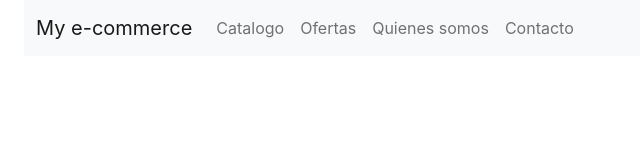
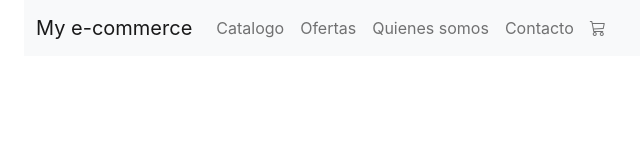
Before and after one commit to manuortega12/viteProject, a React (Vite) app: page / in a window 1280 px wide. Shown: the top 160 px of the page, without its empty margins (58-698 px from the left). Built offline with nearby package versions, Linux system fonts and the light colour scheme.

Commit message:
genero Cartwidget

```diff
--- a/index.html
+++ b/index.html
@@ -9,7 +9,10 @@
       integrity="sha384-0evHe/X+R7YkIZDRvuzKMRqM+OrBnVFBL6DOitfPri4tjfHxaWutUpFmBp4vmVor"
       crossorigin="anonymous"
     />
-
+    <link
+      rel="stylesheet"
+      href="https://cdn.jsdelivr.net/npm/bootstrap-icons@1.9.1/font/bootstrap-icons.css"
+    />
     <meta name="viewport" content="width=device-width, initial-scale=1.0" />
     <title>Vite App</title>
   </head>
--- a/src/App.jsx
+++ b/src/App.jsx
@@ -1,15 +1,17 @@
 import { useState } from 'react'
 import logo from './logo.svg'
 import './App.css'
+
 import NavBar from './components/Navbar'
+
 
 function App() {
 
   return (
     <>
-    <NavBar/>
+      <NavBar />
     </>
   )
 }
 
-export default App
+export default App;
--- /dev/null
+++ b/src/components/CartWidget/index.jsx
@@ -0,0 +1,9 @@
+import React from 'react';
+
+export const Cartwidget=()=>{
+    return (
+    <i className="bi bi-cart3"></i>
+    );
+}
+
+export default Cartwidget;
--- a/src/components/Navbar.jsx
+++ b/src/components/Navbar.jsx
@@ -1,4 +1,5 @@
-import React from "react"
+import React from "react";
+import Cartwidget from './CartWidget';
 
 const NavBar = () => {
     return (
@@ -15,6 +16,8 @@ const NavBar = () => {
                 <a class="nav-link" href="#">Ofertas</a>
                 <a class="nav-link" href="#">Quienes somos</a>
                 <a class="nav-link" href="#">Contacto</a>
+                <a class="nav-link" href="#"><Cartwidget /></a>
+
               </div>
             </div>
           </div>
```
